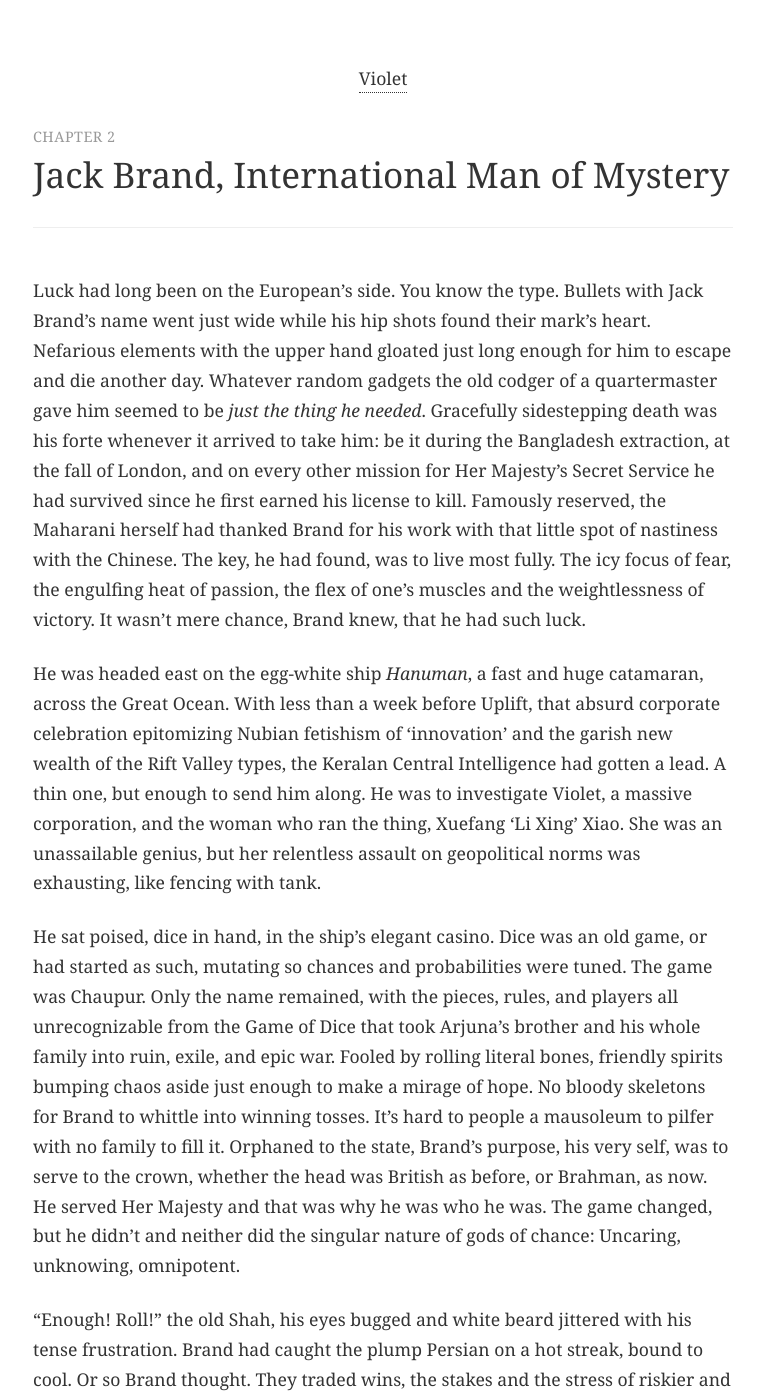
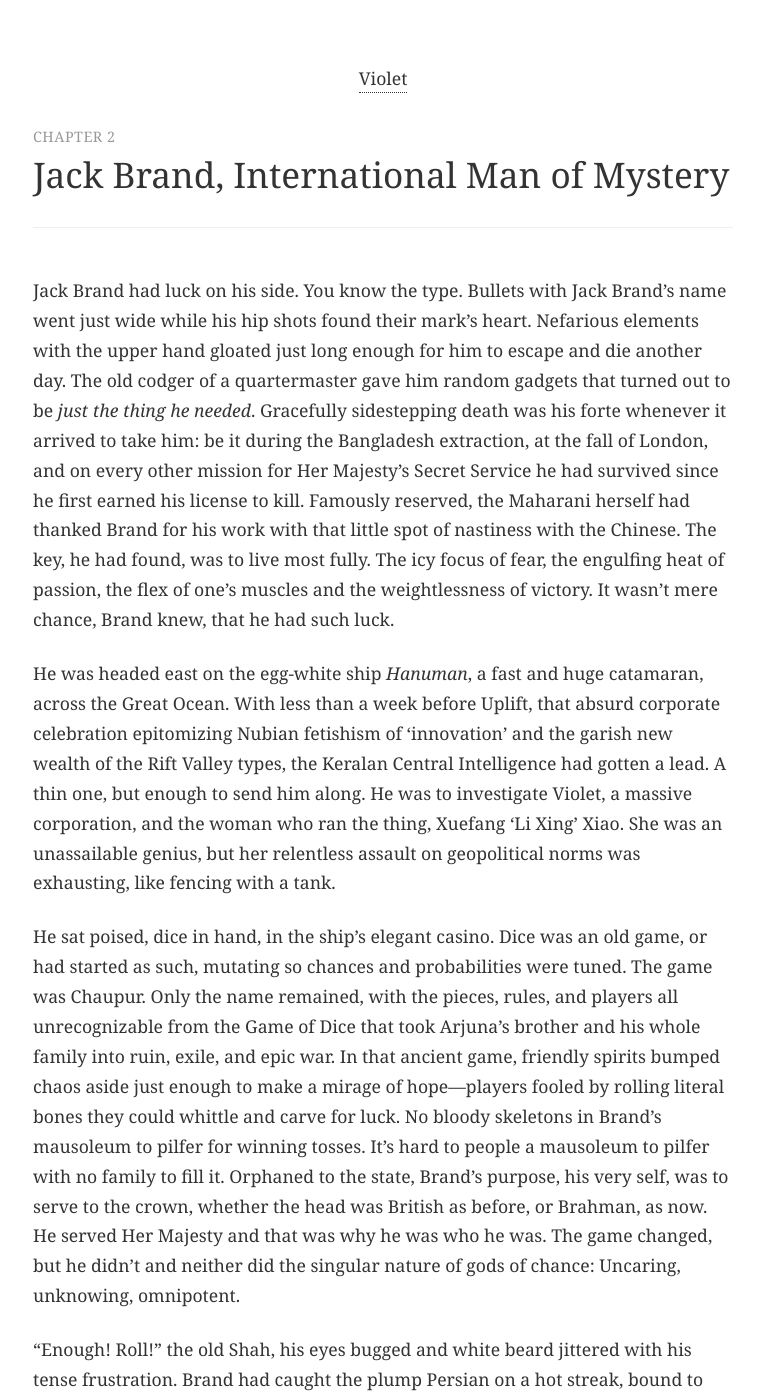
Before and after one commit to kmunki/kmunki.github.io, a Jekyll site: the page built from _fiction/violet/012-chapter-02.md, in a window 1280 px wide and 1400 px high. Shown: the whole window, without its empty margins (257-1019 px from the left). Built offline with Jekyll 4.4.1, drawn with Linux system fonts in a browser that asks for light colours; some of the changed text lies outside the part shown.

Commit message:
Polish Ch 2: Clarity, Voice, Technical
Applied 5 improvements: opening clarity, structure, grammar, historical reference, italics.

Full review in PR.

🤖 Generated with Claude Code
Co-Authored-By: Claude <noreply@anthropic.com>

```diff
--- a/_fiction/violet/012-chapter-02.md
+++ b/_fiction/violet/012-chapter-02.md
@@ -7,11 +7,11 @@ permalink: /fiction/violet/chapter-02/
 act: 1
 date: November 02, 2025
 ---
-Luck had long been on the European’s side. You know the type. Bullets with Jack Brand’s name went just wide while his hip shots found their mark’s heart. Nefarious elements with the upper hand gloated just long enough for him to escape and die another day. Whatever random gadgets the old codger of a quartermaster gave him seemed to be *just the thing he needed*. Gracefully sidestepping death was his forte whenever it arrived to take him: be it during the Bangladesh extraction, at the fall of London, and on every other mission for Her Majesty’s Secret Service he had survived since he first earned his license to kill. Famously reserved, the Maharani herself had thanked Brand for his work with that little spot of nastiness with the Chinese. The key, he had found, was to live most fully. The icy focus of fear, the engulfing heat of passion, the flex of one’s muscles and the weightlessness of victory. It wasn’t mere chance, Brand knew, that he had such luck.
+Jack Brand had luck on his side. You know the type. Bullets with Jack Brand’s name went just wide while his hip shots found their mark’s heart. Nefarious elements with the upper hand gloated just long enough for him to escape and die another day. The old codger of a quartermaster gave him random gadgets that turned out to be *just the thing he needed*. Gracefully sidestepping death was his forte whenever it arrived to take him: be it during the Bangladesh extraction, at the fall of London, and on every other mission for Her Majesty’s Secret Service he had survived since he first earned his license to kill. Famously reserved, the Maharani herself had thanked Brand for his work with that little spot of nastiness with the Chinese. The key, he had found, was to live most fully. The icy focus of fear, the engulfing heat of passion, the flex of one’s muscles and the weightlessness of victory. It wasn’t mere chance, Brand knew, that he had such luck.
 
-He was headed east on the egg-white ship *Hanuman*, a fast and huge catamaran, across the Great Ocean. With less than a week before Uplift, that absurd corporate celebration epitomizing Nubian fetishism of ‘innovation’ and the garish new wealth of the Rift Valley types, the Keralan Central Intelligence had gotten a lead. A thin one, but enough to send him along. He was to investigate Violet, a massive corporation, and the woman who ran the thing, Xuefang ‘Li Xing’ Xiao. She was an unassailable genius, but her relentless assault on geopolitical norms was exhausting, like fencing with tank.
+He was headed east on the egg-white ship *Hanuman*, a fast and huge catamaran, across the Great Ocean. With less than a week before Uplift, that absurd corporate celebration epitomizing Nubian fetishism of ‘innovation’ and the garish new wealth of the Rift Valley types, the Keralan Central Intelligence had gotten a lead. A thin one, but enough to send him along. He was to investigate Violet, a massive corporation, and the woman who ran the thing, Xuefang ‘Li Xing’ Xiao. She was an unassailable genius, but her relentless assault on geopolitical norms was exhausting, like fencing with a tank.
 
-He sat poised, dice in hand, in the ship’s elegant casino. Dice was an old game, or had started as such, mutating so chances and probabilities were tuned. The game was Chaupur. Only the name remained, with the pieces, rules, and players all unrecognizable from the Game of Dice that took Arjuna’s brother and his whole family into ruin, exile, and epic war. Fooled by rolling literal bones, friendly spirits bumping chaos aside just enough to make a mirage of hope. No bloody skeletons for Brand to whittle into winning tosses. It’s hard to people a mausoleum to pilfer with no family to fill it. Orphaned to the state, Brand’s purpose, his very self, was to serve to the crown, whether the head was British as before, or Brahman, as now. He served Her Majesty and that was why he was who he was. The game changed, but he didn’t and neither did the singular nature of gods of chance: Uncaring, unknowing, omnipotent.
+He sat poised, dice in hand, in the ship’s elegant casino. Dice was an old game, or had started as such, mutating so chances and probabilities were tuned. The game was Chaupur. Only the name remained, with the pieces, rules, and players all unrecognizable from the Game of Dice that took Arjuna's brother and his whole family into ruin, exile, and epic war. In that ancient game, friendly spirits bumped chaos aside just enough to make a mirage of hope—players fooled by rolling literal bones they could whittle and carve for luck. No bloody skeletons in Brand's mausoleum to pilfer for winning tosses. It’s hard to people a mausoleum to pilfer with no family to fill it. Orphaned to the state, Brand’s purpose, his very self, was to serve to the crown, whether the head was British as before, or Brahman, as now. He served Her Majesty and that was why he was who he was. The game changed, but he didn’t and neither did the singular nature of gods of chance: Uncaring, unknowing, omnipotent.
 
 “Enough! Roll!” the old Shah, his eyes bugged and white beard jittered with his tense frustration. Brand had caught the plump Persian on a hot streak, bound to cool. Or so Brand thought. They traded wins, the stakes and the stress of riskier and riskier rolls driving fellow gamblers to appreciate their smaller losses. Now it was just the two of them. Under the low light of the ship parlor the jewels of the Shah’s cap danced and flickered like candlelight. He leaned forward. “Your stalling can’t save you, Mr. Brand. I look forward to wearing your watch and spending your purse in celebration at the gala.”
 
@@ -55,7 +55,7 @@ The croupier leaned forward, scrutinizing the roll.
 
 “Mr. Brand wins.”
 
-Laughter and applause drowned the furious moan of the Shah, trapped by his own invulnerable luck. No way out for the Shah, no claiming a cheat. *Good show, old boy, *Brand thought to himself, *Britannia’s not out of this yet*. The defeated Shah spat and stood from the table, furious. Tickets to the gala were more precious than the yachts’ entire casino bank. That the ESA couldn’t score one for their best agent galling, but Brand knew the game. So he had caught this, the last cruise catamaran out of Waikiki for Violet’s private island. Only the best were invited, and all the best have their vices.
+Laughter and applause drowned the furious moan of the Shah, trapped by his own invulnerable luck. No way out for the Shah, no claiming a cheat. *Good show, old boy,* Brand thought to himself. *Britannia's not out of this yet.* The defeated Shah spat and stood from the table, furious. Tickets to the gala were more precious than the yachts’ entire casino bank. That the ESA couldn’t score one for their best agent galling, but Brand knew the game. So he had caught this, the last cruise catamaran out of Waikiki for Violet’s private island. Only the best were invited, and all the best have their vices.
 
 He scoffed, sipping his martini at the bar. That some of the most resource impoverished and far flung pebbles in the middle of the Great Ocean had been bought up in a biotech land grab after the first few post war treaties had always struck him as daft. How anyone could do anything in the doldrums heat of equatorial jungle, a half day’s boat ride from the next anything? Preposterous. Ah well. Nothing left to do but enjoy the rest of the cruise.
 
```
